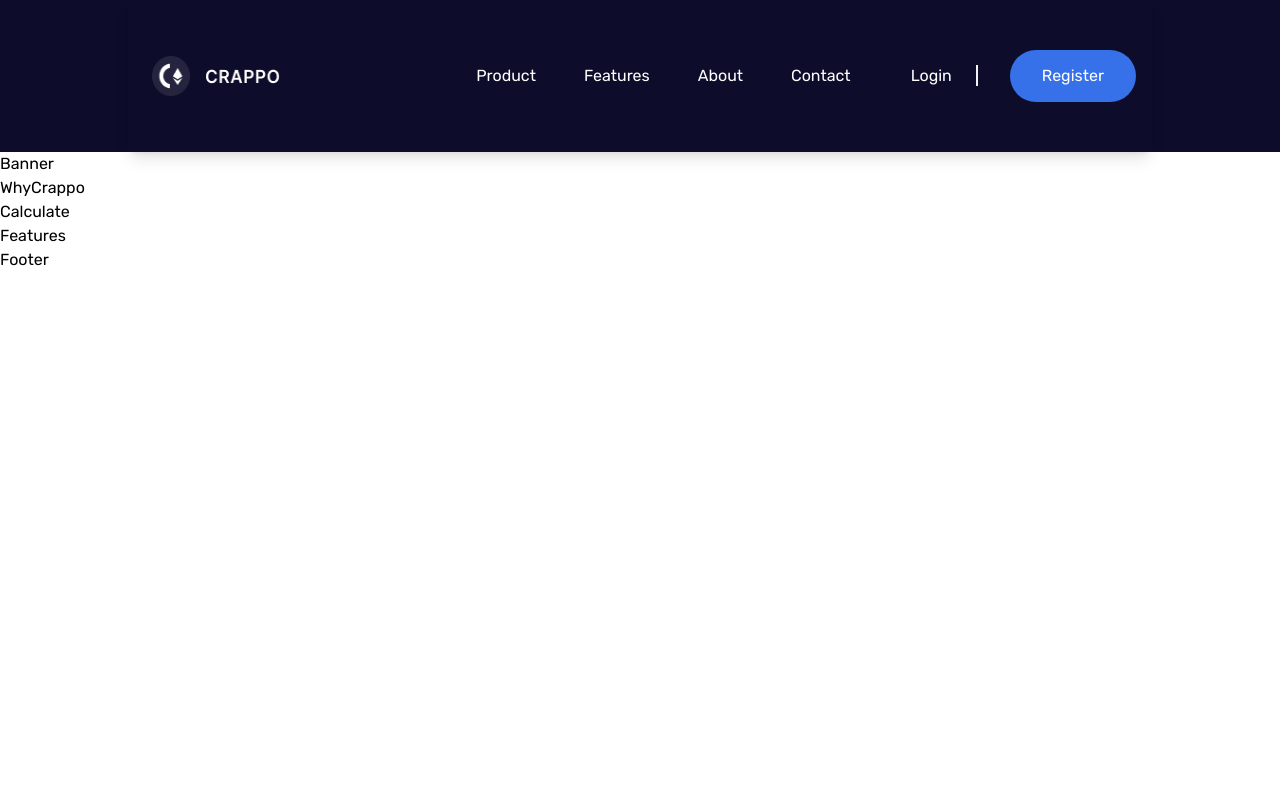
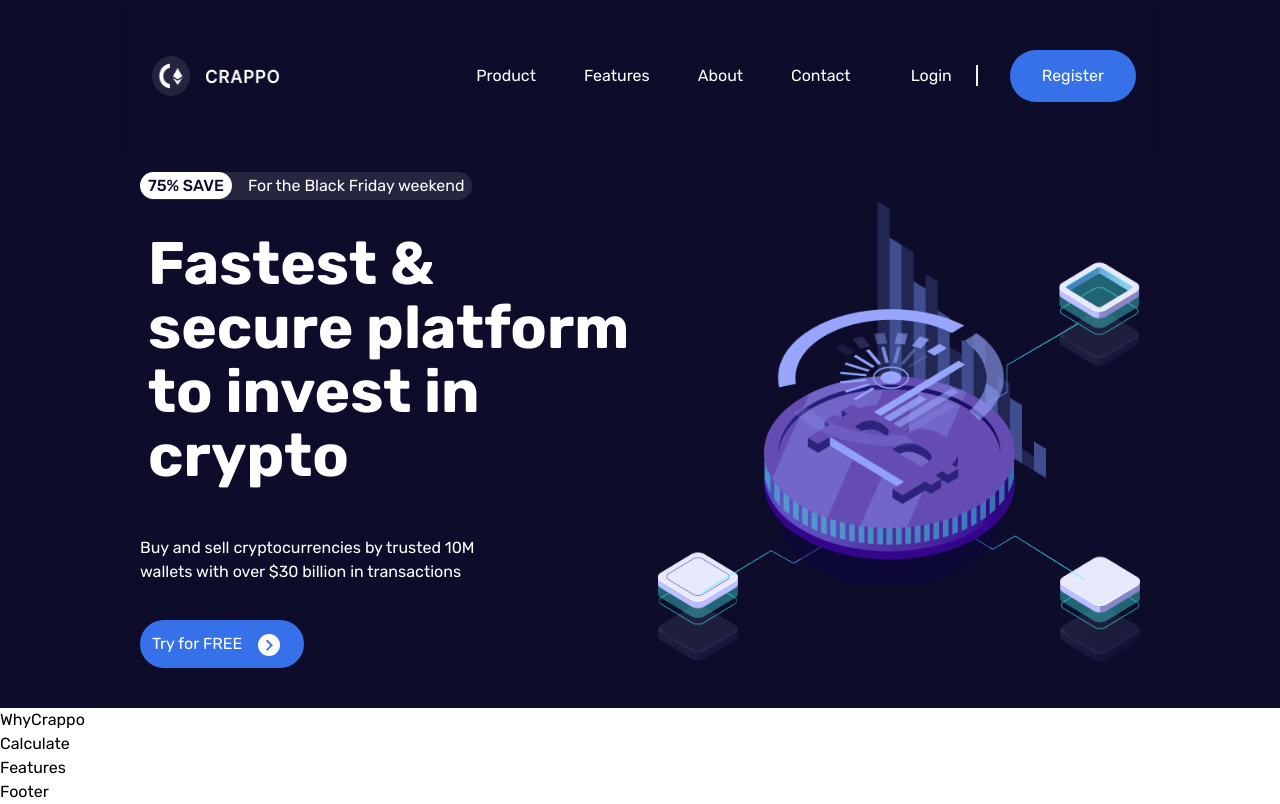
Before and after one commit to Uchechukwu10/crappo-challenge, a React (Create React App) app: page / in a window 1280 px wide. Built offline with nearby package versions, Linux system fonts and the light colour scheme.

Commit message:
add banner

```diff
--- a/src/App.css
+++ b/src/App.css
@@ -45,3 +45,35 @@ body {
   right: 1.5rem;
   top: 1.5rem;
 }
+
+/******* Banner *********/
+.banner {
+  background-color: #0D0D2B;
+  color: #fff;
+}
+.promo {
+  padding: 2px 8px 2px 0;
+  background: rgba(255, 255, 255, 0.1);
+}
+.promo span {
+  background-color: #fff;
+  color: #0D0D2B;
+}
+.try-btn {
+  background-color: #3671E9;
+}
+.try-btn span svg{
+  background-color: #fff;
+  color: #3671E9;
+  font-size: 1rem;
+  width: 1.4rem;
+  height: 1.4rem;
+  border-radius: 50%;
+}
+.illustration {
+  height: 95%;
+  width: 100%;
+}
+.banner-details h1 {
+  line-height: 4rem;
+}
--- a/src/components/Banner.js
+++ b/src/components/Banner.js
@@ -1,8 +1,20 @@
-import React from 'react'
+import React from 'react';
+import illustration from '../images/Illustration.png';
+import { MdKeyboardArrowRight } from 'react-icons/md'
 
 const Banner = () => {
   return (
-    <div>Banner</div>
+    <section className='banner flex md:px-11 lg:px-32'>
+      <div className='flex flex-col lg:flex-row py-5 pl-3'>
+        <div className='banner-details flex flex-col justify-center lg:w-1/2'>
+          <div className='text-base rounded-3xl bg-yellow-400 w-fit h-fit pr-2 promo'><span className='font-medium text-base rounded-3xl bg-red-500 w-fit px-2 py-1 mr-4'>75% SAVE</span>For the Black Friday weekend</div>
+          <h1 className='text-5xl lg:text-6xl font-bold my-5 py-3 px-2'>Fastest & secure platform to invest in crypto</h1>
+          <p className='text-base w-10/12 lg:w-8/12 my-4'>Buy and sell cryptocurrencies by trusted 10M wallets with over $30 billion in transactions</p>
+          <div className='try-btn w-fit p-3 my-5 rounded-3xl'>Try for FREE <span className='mx-3'><MdKeyboardArrowRight className='inline'/></span></div>
+        </div>
+        <div className='banner-illustration px-3 lg:w-1/2'><img src={illustration} alt='bitcoin illustration' className='illustration'/></div>
+      </div>
+    </section>
   )
 }
 
--- a/src/components/NavBar.js
+++ b/src/components/NavBar.js
@@ -6,7 +6,7 @@ const NavBar = () => {
   const [menu, setMenu] = useState(false);
 
   return (
-    <div className="navigation-bar md:px-11 lg:px-32">
+    <section className="navigation-bar md:px-11 lg:px-32">
       <nav className="shadow-lg">
         <div className="mx-auto px-4 md:py-4 lg:py-10">
           <div className="flex justify-between">
@@ -123,7 +123,7 @@ const NavBar = () => {
           </div>
         </div>
       </nav>
-    </div>
+    </section>
   );
 };
 
```
